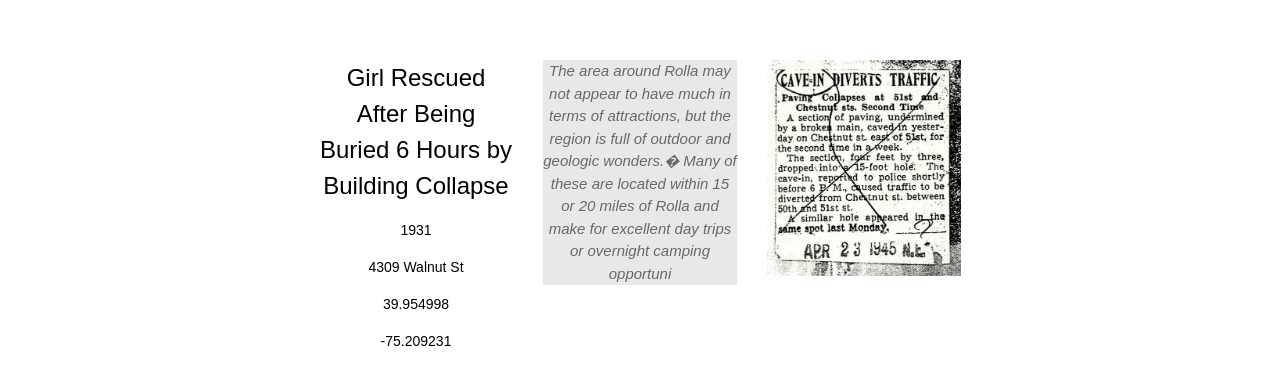
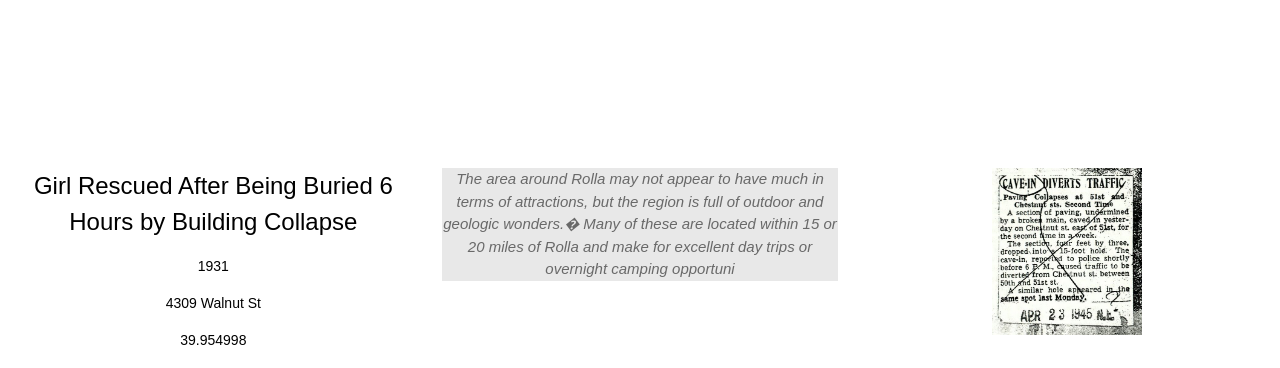
Before and after one commit to sgilman/wplp-visualization, a plain HTML site: page Index.html in a window 1280 px wide. Shown: the part 432-800 px from the top of the page. Drawn offline with nearby package versions, Linux system fonts and the light colour scheme.

Commit message:
🧙‍♂️ fix the bottom

```diff
--- a/Index.html
+++ b/Index.html
@@ -45,7 +45,7 @@
             </p>-->
           </main>
 
-          <footer class="mastfoot">
+          <footer class="mastfoot" style="max-height:200px">
             <div class="container-fluid">
               <div class="row">
                 <div class="col-sm">
@@ -59,7 +59,7 @@
                   <p id="description"></P>
                 </div>
                 <div class="col-sm">
-                  <img id="p7" src="img/7.jpg" style="max-height:100%; max-width:100%"/>
+                  <img id="p7" src="img/7.jpg" style="max-height:100%; max-width:100%; max-width:150px"/>
                 </div>
               </div>
             </div>
--- a/css/cover.css
+++ b/css/cover.css
@@ -142,11 +142,3 @@ body {
     width: 100%; /* Must be percentage or pixels for horizontal alignment */
   }
 }
-
-@media (min-width: 62em) {
-  .masthead,
-  .mastfoot,
-  .cover-container {
-    width: 42rem;
-  }
-}
```
